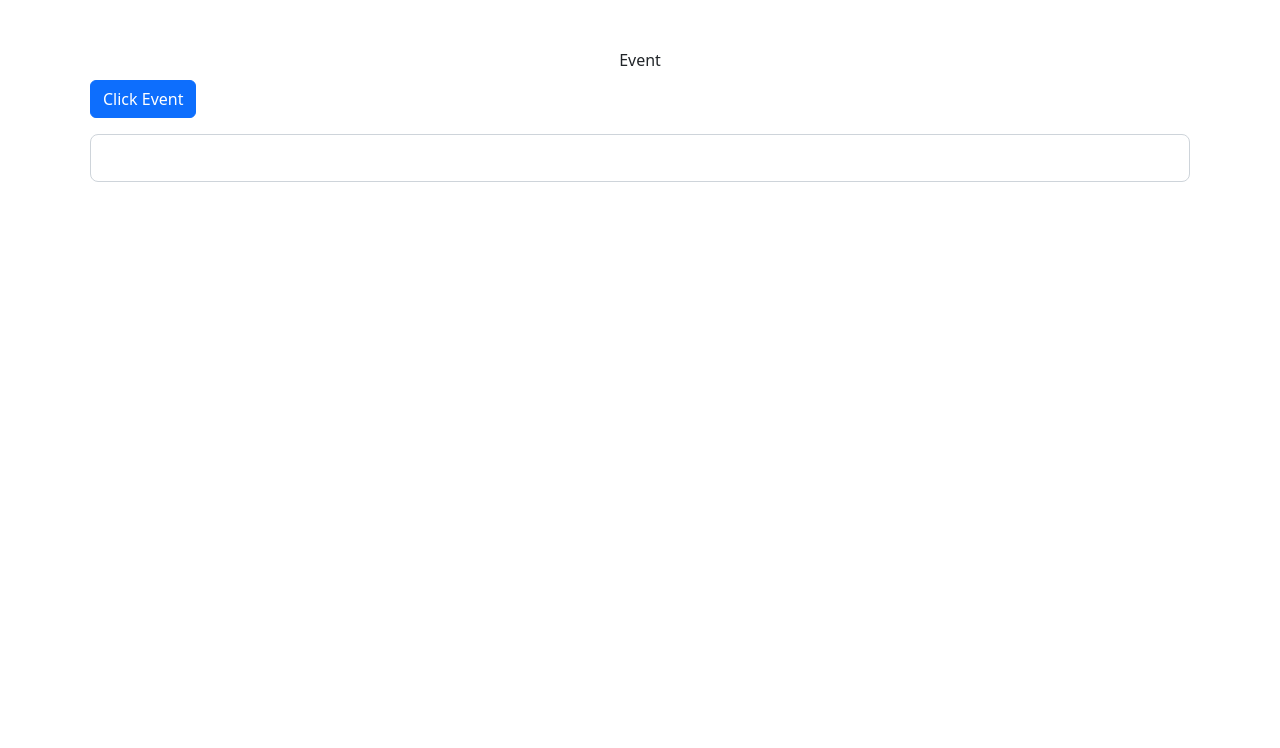
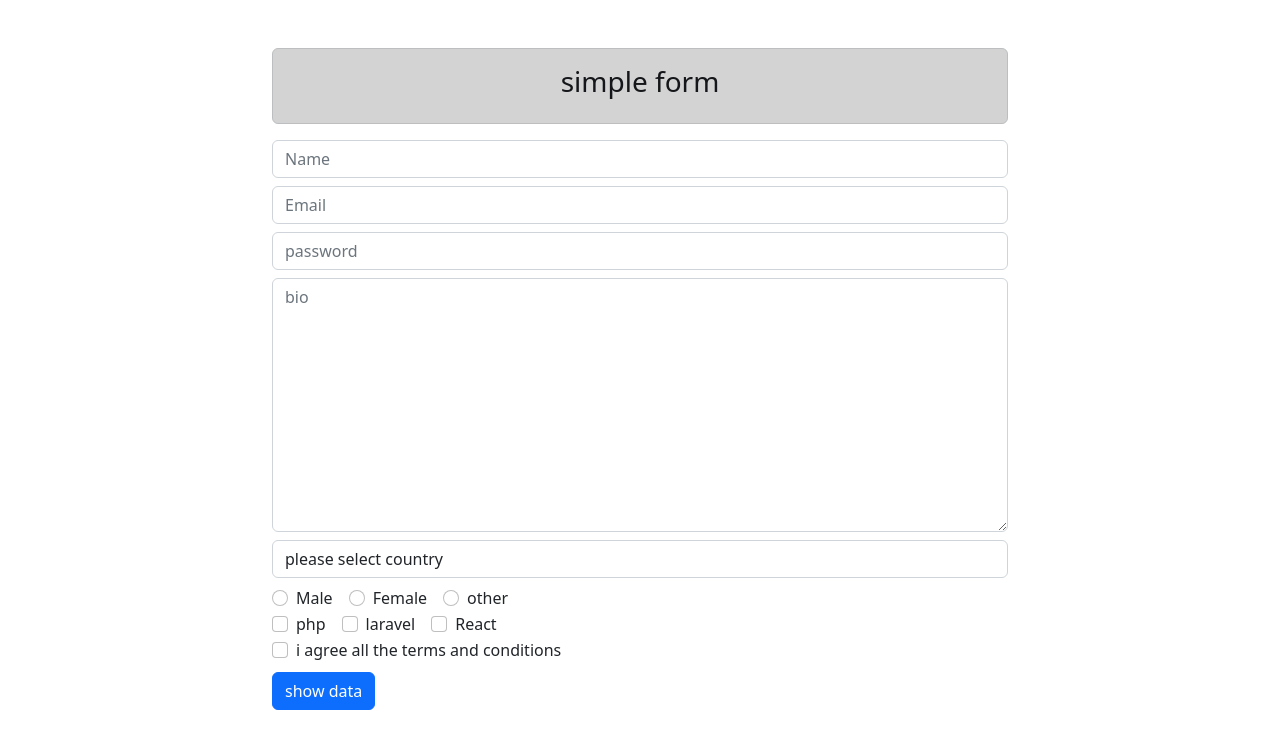
Before and after one commit to MasudurRahman34/core_react, a React (Create React App) app: page / in a window 1280 px wide. Shown: the top 748 px of the page. Built offline with nearby package versions, Linux system fonts and the light colour scheme.

Commit message:
simple form-control without validation

```diff
--- a/src/component/app.jsx
+++ b/src/component/app.jsx
@@ -2,47 +2,114 @@ import React, { Component } from "react";
 // import Profile from './profile';
 // import Navbar from './profile/navbar';
 class App extends Component {
-    // two way data binding
+
     state = {
-        name: null
+        name: "",
+        email: "",
+        password: "",
+        bio: "",
+        country: "",
+        skills: [],
+        gender: "",
+        agree: false
+    }
+
+    handleOnChangeEvent = (event) => {
+        this.setState({
+            [event.target.name]: event.target.value
+        });
+    }
+    handleOnClickEvent = (event) => {
+        console.log(this.state)
+    }
+
+    handleCheckbox=(event)=>{
+        this.setState({
+            agree : event.target.checked
+        })
+    }
+    handleSkillsChange=(event)=>{
+        if(event.target.checked){
+            this.setState({
+                skills:[...this.state.skills,event.target.value]
+            });
+        }else{
+            const skills= this.state.skills.filter(skill=>skill !== event.target.value)
+            this.setState({skills});
+        }
     }
 
 
-    handleClickEvent = (event) => {
-        console.log("clicked...");
-    }
-    handleOnChangeEvent = (event) => {
-        this.setState({name : event.target.value});
-    }
-    handleFocusEvent = (event) =>{
-        console.log('im focsed');
-    }
-    handleBlurEvent=(event)=>{
-        if(!this.state.name){
-            alert('please enter somthing');
-        }
-        console.log('im blured');
-    }
-
-
-
     render() {
+        const { name, email, password, bio, country , skills, agree } = this.state
         return (
             <div id="App">
                 <div className="container">
                     <div className="row">
-                        <div className="col-md-12 mt-5">
-                            <div className="d-flex justify-content-center flex-nowrap">
-                                Event
+                        <div className="col-md-8 offset-md-2  mt-5">
+                            <div className="alert alert-dark" role="alert">
+                                <h3 className="text-center">simple form</h3>
                             </div>
-                            <button className="btn btn-primary m-2" onClick={this.haldleClickEvent}>Click Event</button>
-                            <div className="d-flex justify-content-center flex-nowrap m-2">
-                                <input className="form-control form-control-lg" type="text" placeholder="" onChange={this.handleOnChangeEvent} onFocus={this.handleFocusEvent} onBlur={this.handleBlurEvent} value={this.state.name} />
+                            {/* <form action=""> */}
+                            <div className="form-group">
+
+                                <input type="text" value={name} onChange={this.handleOnChangeEvent} className="form-control my-2" placeholder="Name" id="name" name="name" />
+
+                                <input type="email" value={email} onChange={this.handleOnChangeEvent} className="form-control my-2" placeholder="Email" id="email" name="email" />
+
+                                <input type="password" value={password} onChange={this.handleOnChangeEvent} className="form-control my-2" placeholder="password" id="password" name="password" />
+
+
+                                <textarea value={bio} cols="30" rows="10" className="form-control my-2" onChange={this.handleOnChangeEvent} placeholder="bio" id="bio" name="bio">Bio</textarea>
+
+                                <select className="form-control my-2" value={country} onChange={this.handleOnChangeEvent} name="country" id="country">
+                                    <option>please select country</option>
+                                    <option value="bangladesh">bangladesh</option>
+                                    <option value="india">india</option>
+                                    <option value="keniye">keniye</option>
+                                    <option value="uk">uk</option>
+                                    <option value="usa">usa</option>
+                                    <option value="france">france</option>
+                                </select>
+
+
+                            </div>
+                            <div className="form-check form-check-inline">
+                                <input className="form-check-input" type="radio" name="gender" id="male" value="male" onChange={this.handleOnChangeEvent}/>
+                                <label className="form-check-label" htmlFor="male" >Male</label>
+                            </div>
+                            <div className="form-check form-check-inline">
+                                <input className="form-check-input" type="radio" name="gender" id="female" value="female" onChange={this.handleOnChangeEvent} />
+                                <label className="form-check-label" htmlFor="female">Female</label>
+                            </div>
+                            <div className="form-check form-check-inline">
+                                <input className="form-check-input" type="radio" name="gender" id="other" value="other" onChange={this.handleOnChangeEvent} />
+                                <label className="form-check-label" htmlFor="other">other</label>
+                            </div>
+                            <br />
+                            <div className="form-check form-check-inline">
+                                <input className="form-check-input" type="checkbox" id="inlineCheckbox1"name="skills" value="php" onChange={this.handleSkillsChange} checked={skills.includes('php')} />
+                                <label className="form-check-label" htmlFor="inlineCheckbox1">php</label>
+                            </div>
+                            <div className="form-check form-check-inline">
+                                <input className="form-check-input" type="checkbox" id="inlineCheckbox2"name="skills" value="laravel" onChange={this.handleSkillsChange} checked={skills.includes('laravel')}/>
+                                <label className="form-check-label" htmlFor="inlineCheckbox2">laravel</label>
+                            </div>
+                            <div className="form-check form-check-inline">
+                                <input className="form-check-input" type="checkbox" id="inlineCheckbox3" name="skills" value="react" onChange={this.handleSkillsChange} checked={skills.includes('react')} />
+                                <label className="form-check-label" htmlFor="inlineCheckbox3">React</label>
                             </div>
 
-                            <div className="d-flex justify-content-center flex-nowrap m-2">
-                                 {this.state.name && <h3>welcome, {this.state.name}</h3>}
+                            <div className="form-check">
+                                <input type="checkbox" className="form-check-input" id="agree" name="agree" checked={agree} onChange={this.handleCheckbox}/>
+                                <label className="form-check-label" htmlFor="agree">i agree all the terms and conditions</label>
                             </div>
+
+                            <div className="">
+                                <button className="btn btn-primary my-2" onClick={this.handleOnClickEvent} >show data</button>
+                            </div>
+                            {/* </form> */}
+
                         </div>
                     </div>
                 </div>
```
